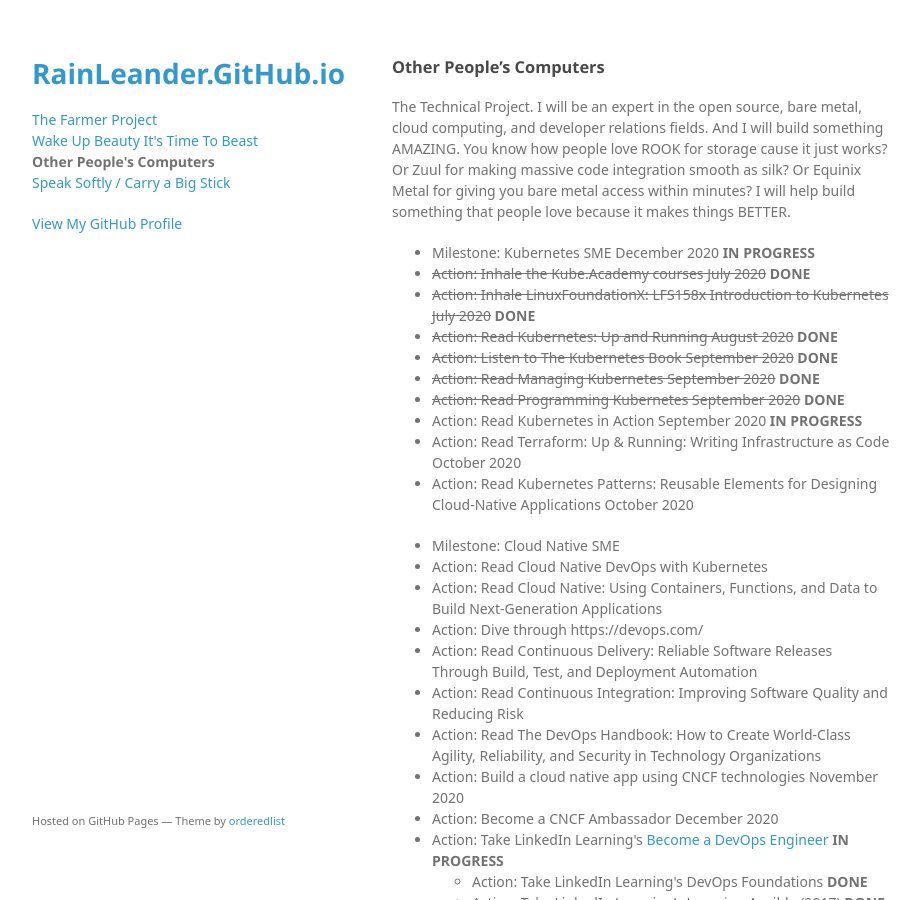
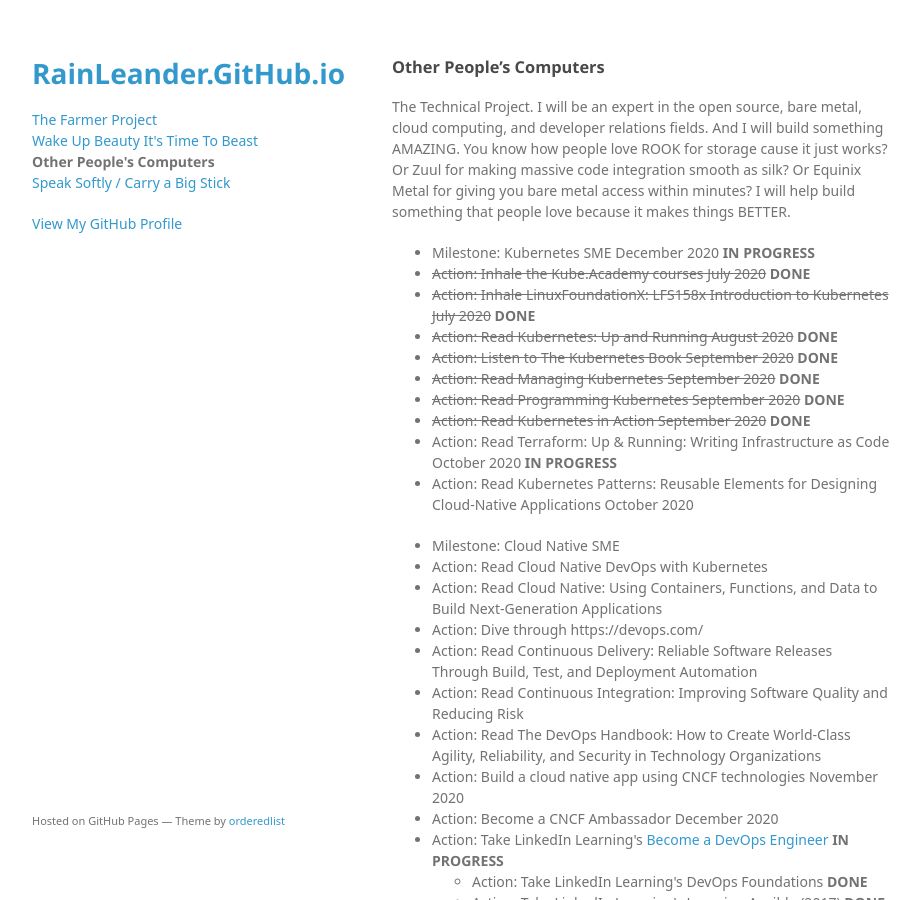
Before and after one commit to rainleander/rainleander.github.io, a Jekyll site: the page other-peoples-computers.html, which Jekyll copies as it is, in a window 1280 px wide and 900 px high. Shown: the whole window, without its empty margins (178-1098 px from the left). Built offline with Jekyll 4.4.1, drawn with Linux system fonts in a browser that asks for light colours; some web fonts are replaced.

Commit message:
Update other-peoples-computers.html

```diff
--- a/other-peoples-computers.html
+++ b/other-peoples-computers.html
@@ -36,8 +36,8 @@
         <li><del>Action: Listen to The Kubernetes Book September 2020</del> <b>DONE</b></li>
         <li><del>Action: Read Managing Kubernetes September 2020</del> <b>DONE</b></li>
         <li><del>Action: Read Programming Kubernetes September 2020</del> <b>DONE</b></li>
-        <li>Action: Read Kubernetes in Action September 2020 <b>IN PROGRESS</b></li>
-        <li>Action: Read Terraform: Up & Running: Writing Infrastructure as Code October 2020</li>
+        <li><del>Action: Read Kubernetes in Action September 2020</del> <b>DONE</b></li>
+        <li>Action: Read Terraform: Up & Running: Writing Infrastructure as Code October 2020 <b>IN PROGRESS</b></li>
         <li>Action: Read Kubernetes Patterns: Reusable Elements for Designing Cloud-Native Applications October 2020</li></ul>
 
         <p><ul><li>Milestone: Cloud Native SME</li>
```
